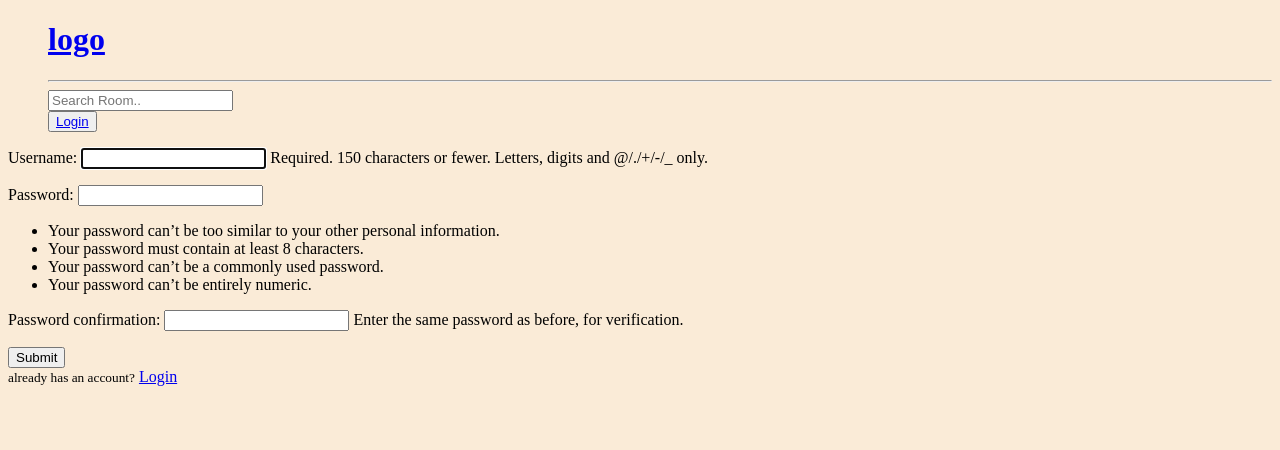
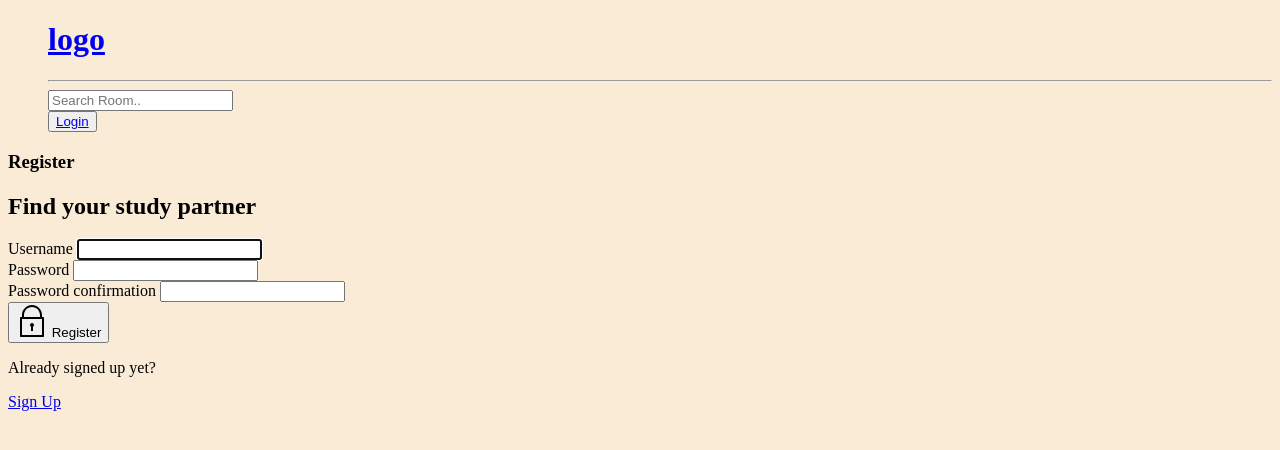
Before and after one commit to alejandroBarraza/chatApp, a Django app: page /register/ in a window 1280 px wide. Shown: the top 450 px of the page. Run offline with Django 4.2, Linux system fonts and the light colour scheme.

Commit message:
update login page

```diff
--- a/base/templates/base/login_page.html
+++ b/base/templates/base/login_page.html
@@ -1,46 +1,97 @@
 {% extends 'main.html' %}
 
+{% block content %}
+<main class="auth layout">
 
-{% block content %}
-<!-- login -->
-{% if page == 'login' %}
-<div>
-    <form method="POST" action="">
-        {% csrf_token %}
+  {% if page == 'login' %}
+  <div class="container">
+    <div class="layout__box">
+      <div class="layout__boxHeader">
+        <div class="layout__boxTitle">
+          <h3>Login</h3>
+        </div>
+      </div>
+      <div class="layout__body">
+        <h2 class="auth__tagline">Find your study partner</h2>
 
-        <div class="form-group">
-            <label for="username">Username</label>
-            <input type="text"  id="username" name="username" placeholder="Enter username">
+        <form class="form" action="" method="POST">
+          {% csrf_token %}
+          <div class="form__group form__group">
+            <label for="room_name">Email</label>
+            <input id="username" name="email" type="email" placeholder="e.g. ale@email.com />
+          </div>
+          <div class=" form__group">
+            <label for="password">Password</label>
+            <input id="password" name="password" type="password"
+              placeholder="&bull;&bull;&bull;&bull;&bull;&bull;&bull;&bull;" />
+          </div>
+
+          <button class="btn btn--main" type="submit">
+            <svg version="1.1" xmlns="http://www.w3.org/2000/svg" width="32" height="32" viewBox="0 0 32 32">
+              <title>lock</title>
+              <path
+                d="M27 12h-1v-2c0-5.514-4.486-10-10-10s-10 4.486-10 10v2h-1c-0.553 0-1 0.447-1 1v18c0 0.553 0.447 1 1 1h22c0.553 0 1-0.447 1-1v-18c0-0.553-0.447-1-1-1zM8 10c0-4.411 3.589-8 8-8s8 3.589 8 8v2h-16v-2zM26 30h-20v-16h20v16z">
+              </path>
+              <path
+                d="M15 21.694v4.306h2v-4.306c0.587-0.348 1-0.961 1-1.694 0-1.105-0.895-2-2-2s-2 0.895-2 2c0 0.732 0.413 1.345 1 1.694z">
+              </path>
+            </svg>
+
+            Login
+          </button>
+        </form>
+
+        <div class="auth__action">
+          <p>Haven't signed up yet?</p>
+          <a href="{% url 'register' %}" class="btn btn--link">Sign Up</a>
         </div>
+      </div>
+    </div>
+  </div>
+  {% else %}
+  <div class="container">
+    <div class="layout__box">
+      <div class="layout__boxHeader">
+        <div class="layout__boxTitle">
+          <h3>Register</h3>
+        </div>
+      </div>
+      <div class="layout__body">
+        <h2 class="auth__tagline">Find your study partner</h2>
 
-        <div class="form-group">
-            <label for="password">Password</label>
-            <input type="password"  id="password" name="password" placeholder="Enter password">
+        <form class="form" action="" method="POST">
+          {% csrf_token %}
+
+          {% for field in form %}
+          <div class="form__group form__group">
+            <label for="room_name">{{field.label}}</label>
+            {{field}}
+          </div>
+          {% endfor %}
+
+
+          <button class="btn btn--main" type="submit">
+            <svg version="1.1" xmlns="http://www.w3.org/2000/svg" width="32" height="32" viewBox="0 0 32 32">
+              <title>lock</title>
+              <path
+                d="M27 12h-1v-2c0-5.514-4.486-10-10-10s-10 4.486-10 10v2h-1c-0.553 0-1 0.447-1 1v18c0 0.553 0.447 1 1 1h22c0.553 0 1-0.447 1-1v-18c0-0.553-0.447-1-1-1zM8 10c0-4.411 3.589-8 8-8s8 3.589 8 8v2h-16v-2zM26 30h-20v-16h20v16z">
+              </path>
+              <path
+                d="M15 21.694v4.306h2v-4.306c0.587-0.348 1-0.961 1-1.694 0-1.105-0.895-2-2-2s-2 0.895-2 2c0 0.732 0.413 1.345 1 1.694z">
+              </path>
+            </svg>
+
+            Register
+          </button>
+        </form>
+
+        <div class="auth__action">
+          <p>Already signed up yet?</p>
+          <a href="{% url 'login' %}" class="btn btn--link">Sign Up</a>
         </div>
-
-        <button type="submit">Submit</button>
-        <div>
-            <small> not has an account?</small>
-            <a href="{% url 'register' %}">Register</a>
-        </div>
-
-    </form>
-</div>
-
-<!-- register -->
-{% else %}
-<div>
-    <form method="POST" action="">
-        {% csrf_token %}
-        {{ form.as_p }}
-        <button type="submit">Submit</button>
-        <div><a href="{% url 'login' %}"></a></div>
-    </form>
-    <div>
-        <small> already has an account?</small>
-        <a href="{% url 'login' %}">Login</a>
+      </div>
     </div>
-</div>
-{% endif %}
-
-{% endblock  %}
+  </div>
+  {% endif %}
+</main>
+{% endblock content %}
```
Also changed, not shown: base/templates/base/login_page_old.html (added, +46 -0 lines).
